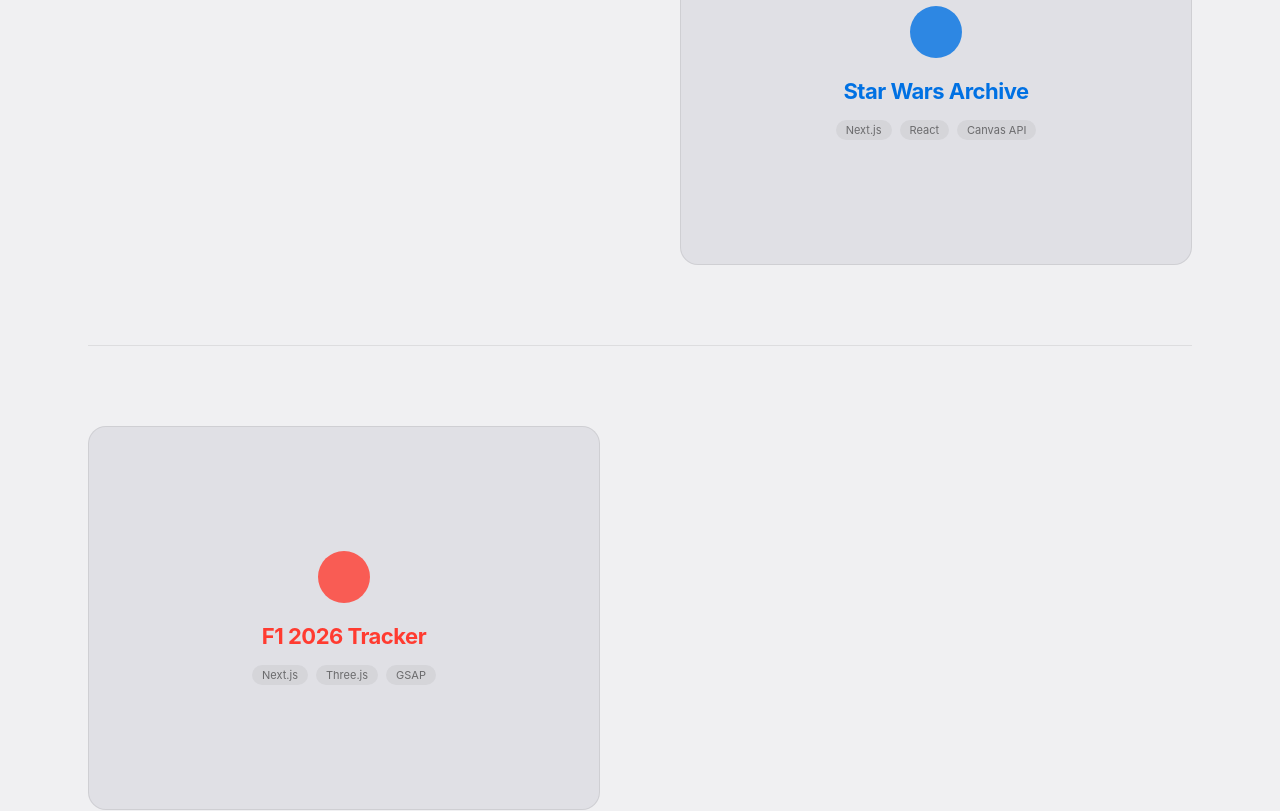
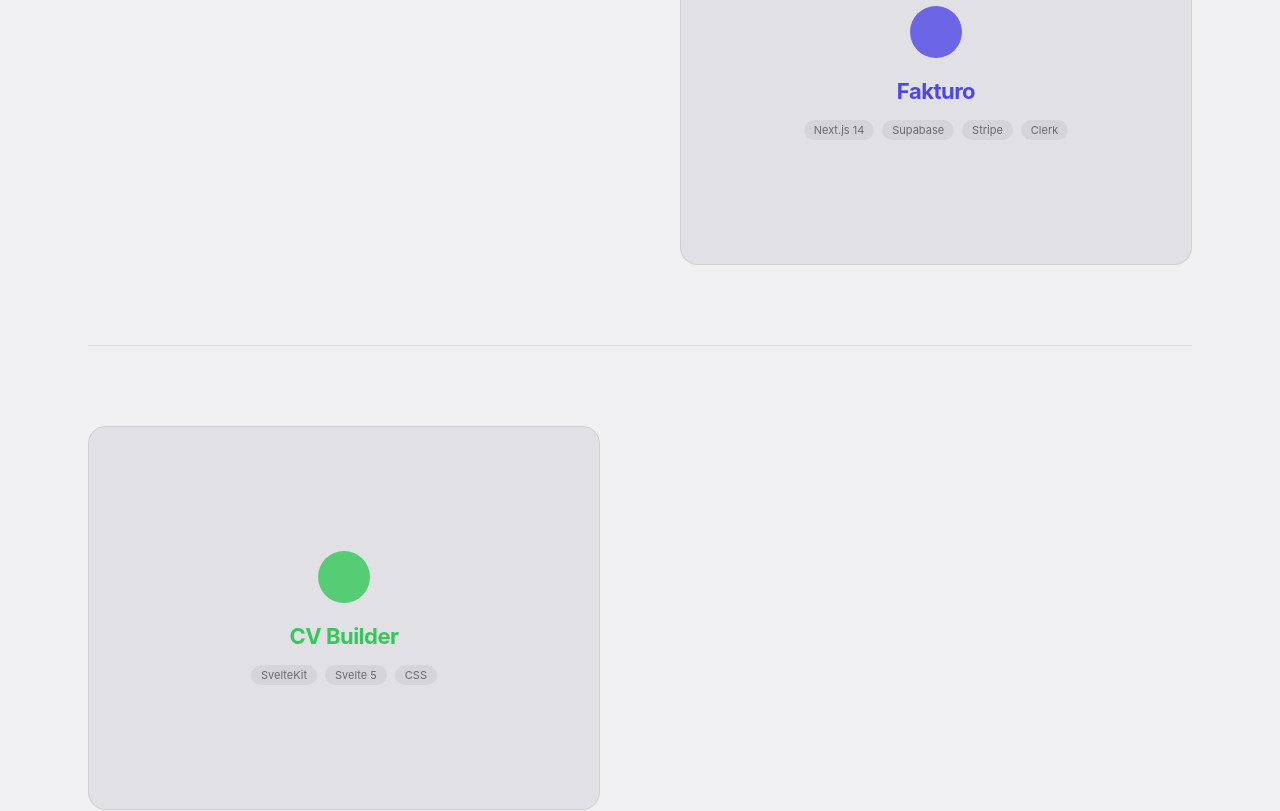
Before and after one commit to bador108/portfolio, a SvelteKit app: page / in a window 1280 px wide. Shown: the part 1340-2151 px from the top of the page. Built offline with nearby package versions, Linux system fonts and the light colour scheme.

Commit message:
feat: add Fakturo, remove Star Wars/F1/Hub, update skills

```diff
--- a/src/routes/+page.svelte
+++ b/src/routes/+page.svelte
@@ -10,42 +10,32 @@
   }
 
   const projects = [
-    { num: '01', title: 'Star Wars Archive', sub: 'Interaktivní 3D archiv',
-      desc: 'Clone Wars vesmír v prohlížeči. Galaktická mapa, velitelé, laboratoř světelného meče — vše animované a interaktivní.',
-      tech: ['Next.js', 'React', 'Canvas API'], color: '#0071e3',
-      url: 'https://clone-wars-psi.vercel.app/star-wars',
+    { num: '01', title: 'Fakturo', sub: 'SaaS fakturační systém',
+      desc: 'Profesionální fakturace pro freelancery a malé firmy. Tvorba faktur, PDF export, CZK/EUR/USD, DPH, správa klientů. Stripe platby, Free & Pro plán.',
+      tech: ['Next.js 14', 'Supabase', 'Stripe', 'Clerk'], color: '#4f46e5',
+      url: 'https://fakturo-seven.vercel.app',
     },
-    { num: '02', title: 'F1 2026 Tracker', sub: 'Živá data & 3D vozy',
-      desc: 'Přehled sezóny 2026 v reálném čase. Three.js 3D modely vozů, tabulky jezdců, týmů a kalendář závodů.',
-      tech: ['Next.js', 'Three.js', 'GSAP'], color: '#ff3b30',
-      url: 'https://clone-wars-psi.vercel.app/f1',
-    },
-    { num: '03', title: 'CV Builder', sub: 'Interaktivní tvůrce CV',
+    { num: '02', title: 'CV Builder', sub: 'Interaktivní tvůrce CV',
       desc: '3 šablony, 6 barev, live preview a export do PDF. Vytvoř profesionální CV za pár minut.',
       tech: ['SvelteKit', 'Svelte 5', 'CSS'], color: '#34c759',
       url: '/cv',
     },
-    { num: '04', title: 'Projekt Hub', sub: 'Centrální rozcestník',
-      desc: 'Rozcestník pro všechny projekty s animovaným hvězdným pozadím a interaktivními kartami.',
-      tech: ['Next.js', 'React', 'Canvas API'], color: '#5e5ce6',
-      url: 'https://clone-wars-psi.vercel.app/',
-    },
-    { num: '05', title: 'CyberBot', sub: 'AI asistent pro CTF & kybernetickou bezpečnost',
-      desc: 'AI chatbot zaměřený na CTF soutěže a kybernetickou bezpečnost. Analyzuje výstupy nástrojů (nmap, gobuster), pomáhá s privilege escalation, reverse shells a CTF metodologií. Podporuje nahrávání souborů a obrázků.',
+    { num: '03', title: 'CyberBot', sub: 'AI asistent pro CTF & kybernetickou bezpečnost',
+      desc: 'AI chatbot zaměřený na CTF soutěže a kybernetickou bezpečnost. Analyzuje výstupy nástrojů (nmap, gobuster), pomáhá s privilege escalation, reverse shells a CTF metodologií.',
       tech: ['React', 'FastAPI', 'Gemini AI'], color: '#7c6af7',
       url: 'https://kyb-chatbot.vercel.app',
     },
   ];
 
   const skills = [
-    { name: 'HTML & CSS',       pct: 92 },
-    { name: 'JavaScript',       pct: 82 },
-    { name: 'React / Next.js',  pct: 80 },
-    { name: 'SvelteKit',        pct: 75 },
-    { name: 'Three.js / WebGL', pct: 70 },
-    { name: 'GSAP',             pct: 72 },
-    { name: 'Správa sítí',      pct: 85 },
-    { name: 'Linux / Windows',  pct: 80 },
+    { name: 'HTML & CSS',         pct: 92 },
+    { name: 'JavaScript / TS',    pct: 85 },
+    { name: 'React / Next.js',    pct: 82 },
+    { name: 'SvelteKit',          pct: 75 },
+    { name: 'Supabase / SQL',     pct: 72 },
+    { name: 'GSAP / Three.js',    pct: 70 },
+    { name: 'Správa sítí',        pct: 85 },
+    { name: 'Linux / Windows',    pct: 80 },
   ];
 
   let navScrolled = $state(false);
```
